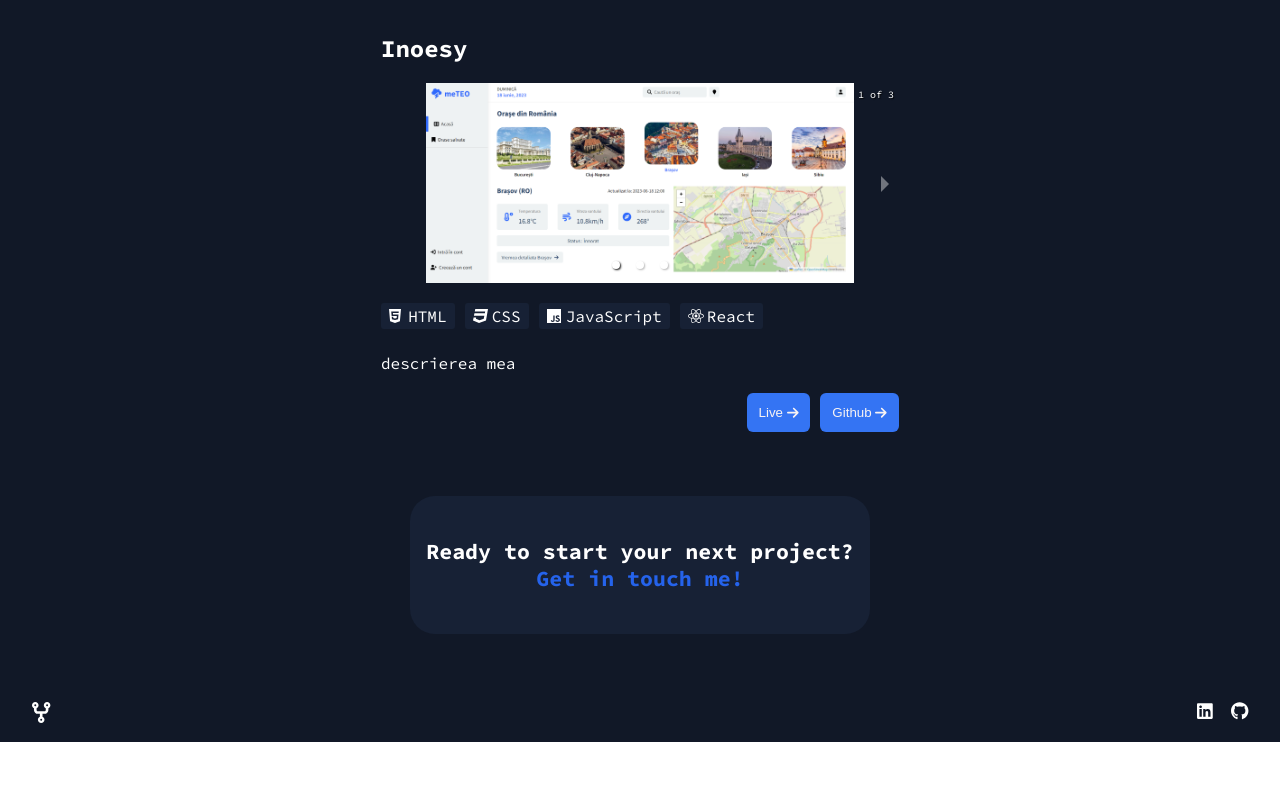
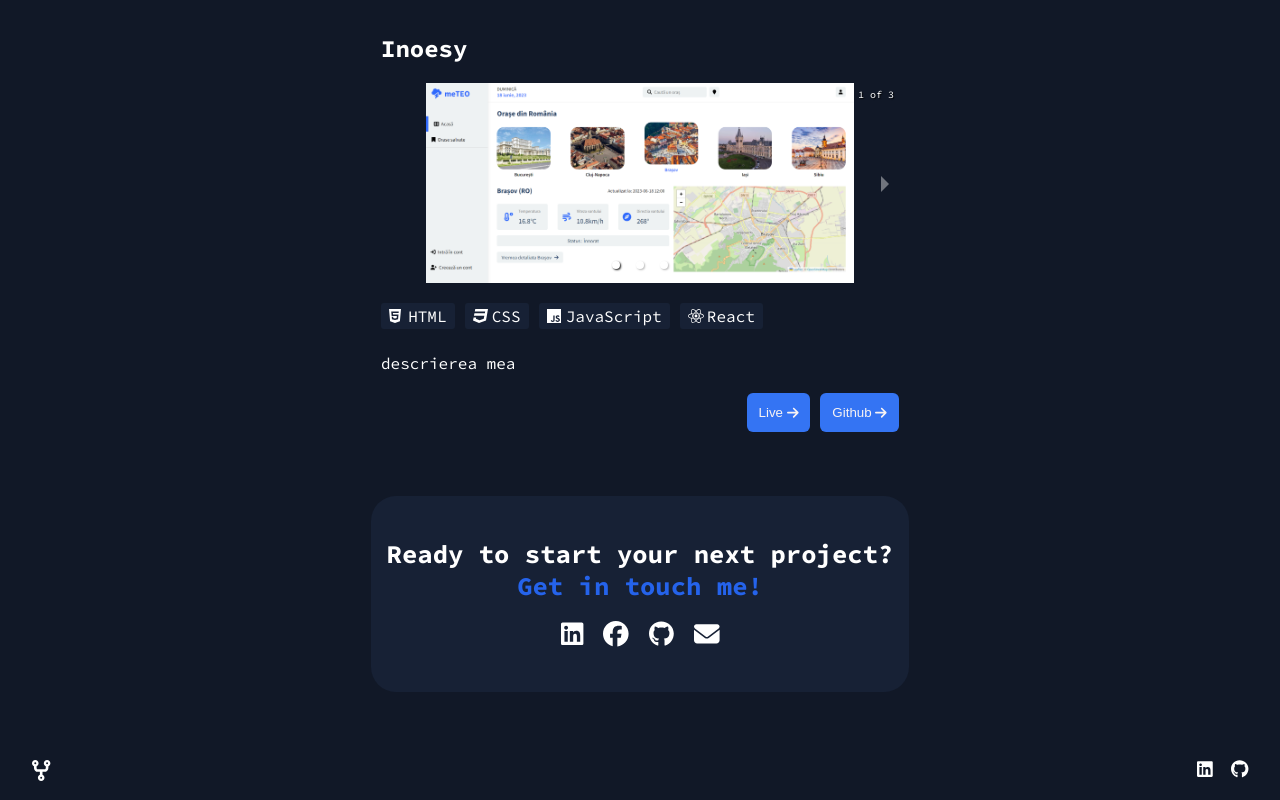
Before and after one commit to lucacieduard/portfolio, a Next.js app: page / in a window 1280 px wide. Shown: the part 1510-2310 px from the top of the page. Before the commit the page ends 2252 px from the top, so only its background shows below. Built offline with nearby package versions, Linux system fonts and the light colour scheme.

Commit message:
new contact links added

```diff
--- a/src/app/components/contactSection/Contact.jsx
+++ b/src/app/components/contactSection/Contact.jsx
@@ -3,6 +3,14 @@
 import { useContext } from "react";
 import styles from "./contact.module.css";
 import { ThemeContext } from "@/app/context/ThemeContext";
+import Link from "next/link";
+import { FontAwesomeIcon } from "@fortawesome/react-fontawesome";
+import {
+  faFacebook,
+  faGithub,
+  faLinkedin,
+} from "@fortawesome/free-brands-svg-icons";
+import { faEnvelope, faMailReply } from "@fortawesome/free-solid-svg-icons";
 export const Contact = () => {
   const { mode, toggle } = useContext(ThemeContext);
   return (
@@ -17,6 +25,20 @@ export const Contact = () => {
     >
       <p>Ready to start your next project?</p>
       <p>Get in touch me!</p>
+      <div className={styles.socialContainer}>
+        <Link href="https://linkedin.com/in/eduard-lucaci" target="_blank">
+          <FontAwesomeIcon icon={faLinkedin} />
+        </Link>
+        <Link href="https://facebook.com/eduard.lucaci.3/" target="_blank">
+          <FontAwesomeIcon icon={faFacebook} />
+        </Link>
+        <Link href="https://github.com/lucacieduard" target="_blank">
+          <FontAwesomeIcon icon={faGithub} />
+        </Link>
+        <Link href="mailto:eduardiosif.lucaci@gmail.com">
+          <FontAwesomeIcon icon={faEnvelope} />
+        </Link>
+      </div>
     </section>
   );
 };
--- a/src/app/components/contactSection/contact.module.css
+++ b/src/app/components/contactSection/contact.module.css
@@ -10,3 +10,17 @@
 .container p:nth-of-type(2) {
   color: #2563eb;
 }
+
+.socialContainer {
+  margin-top: 1rem;
+  display: flex;
+  align-items: center;
+  justify-content: center;
+  gap: 20px;
+}
+
+@media (min-width: 716px) {
+  .container {
+    font-size: 1.6rem;
+  }
+}
```
